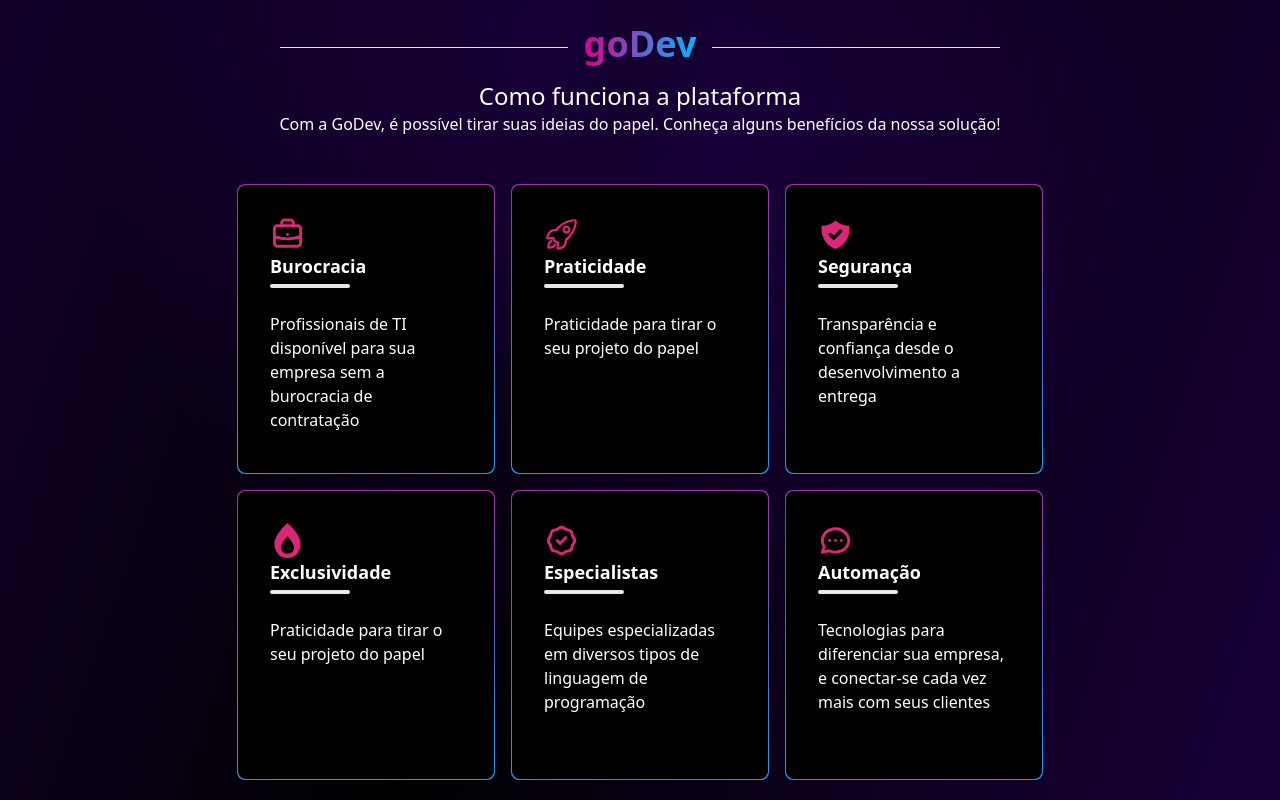
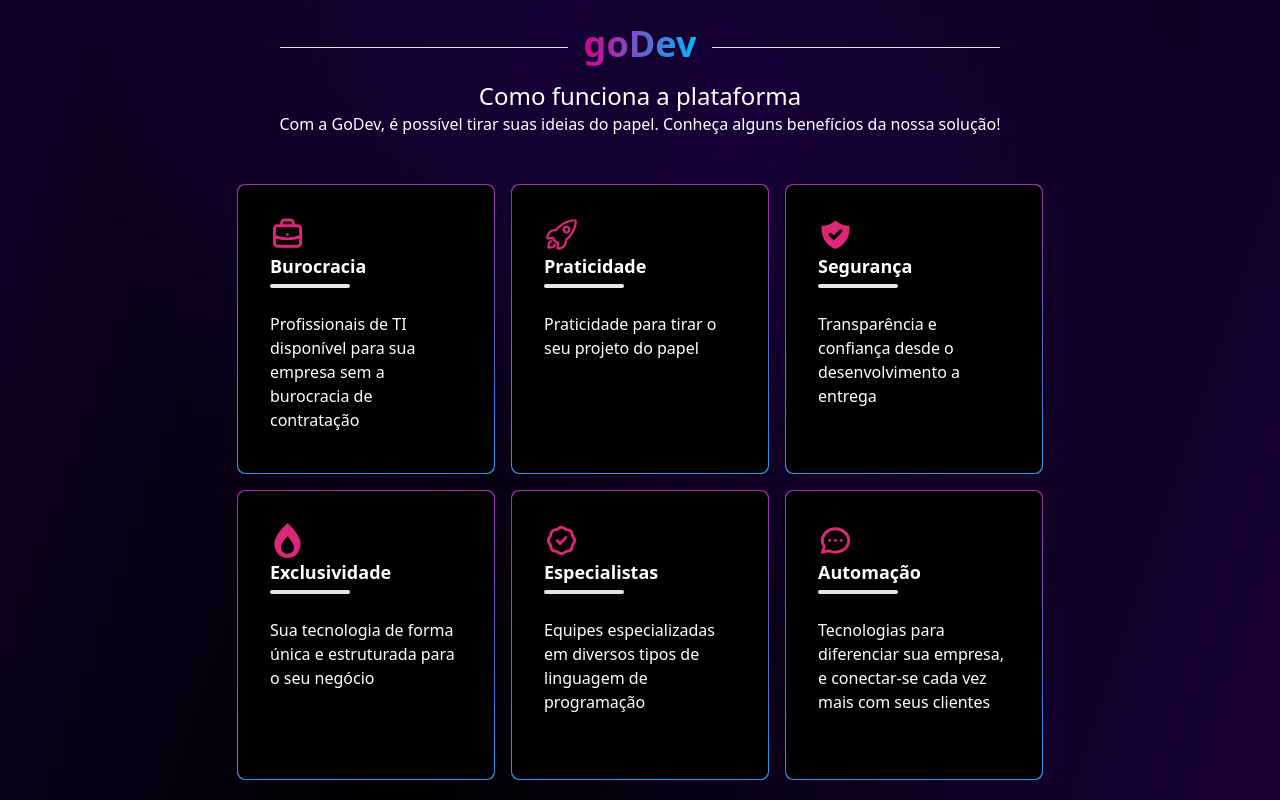
Before and after one commit to GuilhermeSegattoo/inforGerencial-landpage, a Next.js app: page / in a window 1280 px wide. Shown: the part 629-1429 px from the top of the page. Built offline with nearby package versions, Linux system fonts and the light colour scheme.

Commit message:
fix. texto duplicado

```diff
--- a/pages/index.tsx
+++ b/pages/index.tsx
@@ -54,7 +54,7 @@ const Home: NextPage = () => {
             <Card title='Burocracia' text='Profissionais de TI disponível para sua empresa sem a burocracia de contratação' icon={<HiOutlineBriefcase size={35}/>}/>
             <Card title='Praticidade' text='Praticidade para tirar o seu projeto do papel' icon={<IoRocketOutline size={35}/>}/>
             <Card title='Segurança' text='Transparência e confiança desde o desenvolvimento a entrega' icon={<HiShieldCheck size={35}/>}/>
-            <Card title='Exclusividade' text='Praticidade para tirar o seu projeto do papel' icon={<FaBurn size={35}/>}/>
+            <Card title='Exclusividade' text='Sua tecnologia de forma única e estruturada para o seu negócio' icon={<FaBurn size={35}/>}/>
             <Card title='Especialistas' text='Equipes especializadas em diversos tipos de linguagem de programação' icon={<HiOutlineBadgeCheck size={35}/>}/>
             <Card title='Automação' text='Tecnologias para diferenciar sua empresa, e conectar-se cada vez mais com seus clientes' icon={<TbMessageCircle size={35}/>}/>
           </div>
```
